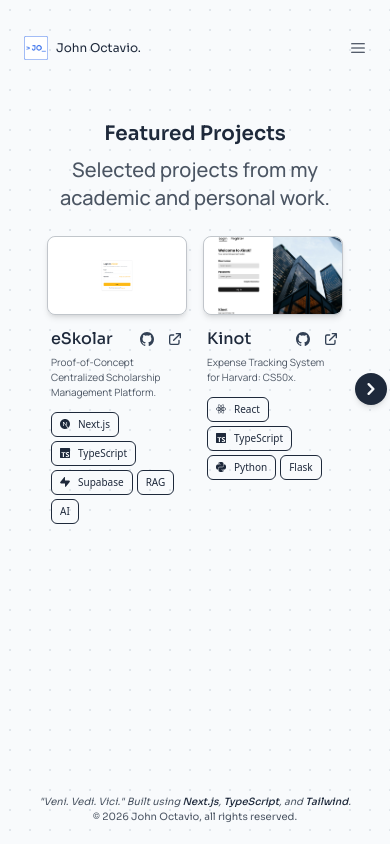
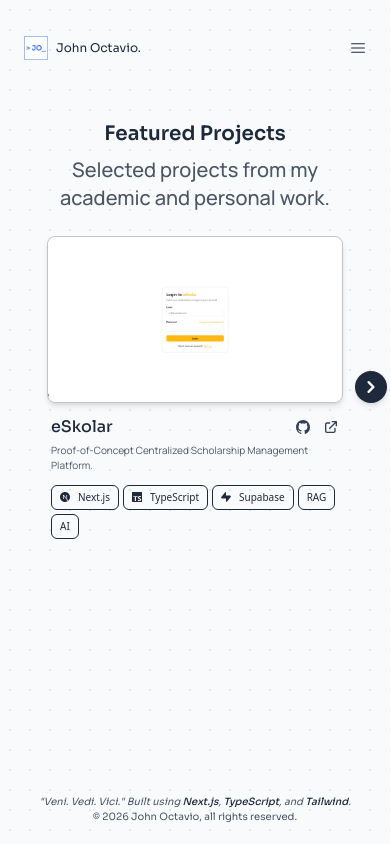
Before and after one commit to ChocoCodes/portfolio, a Next.js app: page /projects in a window 390 px wide. Built offline with nearby package versions, Linux system fonts and the light colour scheme.

Commit message:
chore: responsive carousel

```diff
--- a/components/carousel.tsx
+++ b/components/carousel.tsx
@@ -1,6 +1,6 @@
 "use client";
 
-import { useState } from 'react';
+import { useState, useEffect } from 'react';
 import { HiChevronLeft, HiChevronRight } from "react-icons/hi";
 
 interface CarouselProps<T> {
@@ -9,19 +9,37 @@ interface CarouselProps<T> {
     itemsPerView?: number;
 }
 
-export const Carousel = <T,>({ items, renderItem, itemsPerView = 2}: CarouselProps<T>) => {
+const useItemsPerView = (desktop: number): number => {
+    const [itemsPerView, setItemsPerView] = useState(desktop);
+
+
+    useEffect(() => {
+        const update = () => setItemsPerView(window.innerWidth < 768 ? 1 : desktop);
+        update();
+        window.addEventListener('resize', update);
+        return () => window.removeEventListener('resize', update);
+    }, [desktop]);
+
+    return itemsPerView;
+}
+export const Carousel = <T,>({ items, renderItem, itemsPerView: desktopItems = 2}: CarouselProps<T>) => {
+    const itemsPerView = useItemsPerView(desktopItems);
     const [currentIndex, setCurrentIndex] = useState(0);
     const maxIndex = Math.max(0, items.length - itemsPerView);
 
     const next = () => setCurrentIndex(prev => Math.min(prev + 2, maxIndex));
     const prev = () => setCurrentIndex(prev => Math.max(prev - 2, 0));
 
+    useEffect(() => {
+        setCurrentIndex(0);
+    }, [itemsPerView]);
+
     return (
         <div className="relative">
             <div className="flex overflow-hidden">
-                <div className="flex w-full transition-transform duration-500" style={{ transform: `translateX(-${currentIndex * 50}%)` }}>
+                <div className="flex w-full transition-transform duration-500" style={{ transform: `translateX(-${currentIndex * (100 / itemsPerView)}%)` }}>
                     { items.map((item, i) => (
-                        <div key={ i } className="basis-1/2 shrink-0 px-2 snap-start">
+                        <div key={ i } className="shrink-0 px-2" style={{ width: `${ 100 / itemsPerView}%`}}>
                             { renderItem(item, i) }
                         </div>
                     ))}
--- a/components/projects/projects-gallery.tsx
+++ b/components/projects/projects-gallery.tsx
@@ -1,6 +1,5 @@
 "use client";
 
-import { useState } from 'react';
 import { ProjectCard } from './project-card';
 import { PROJECTS } from '@/utils/contents';
 import { StaggerWrapper } from '../stagger-wrapper';
```
